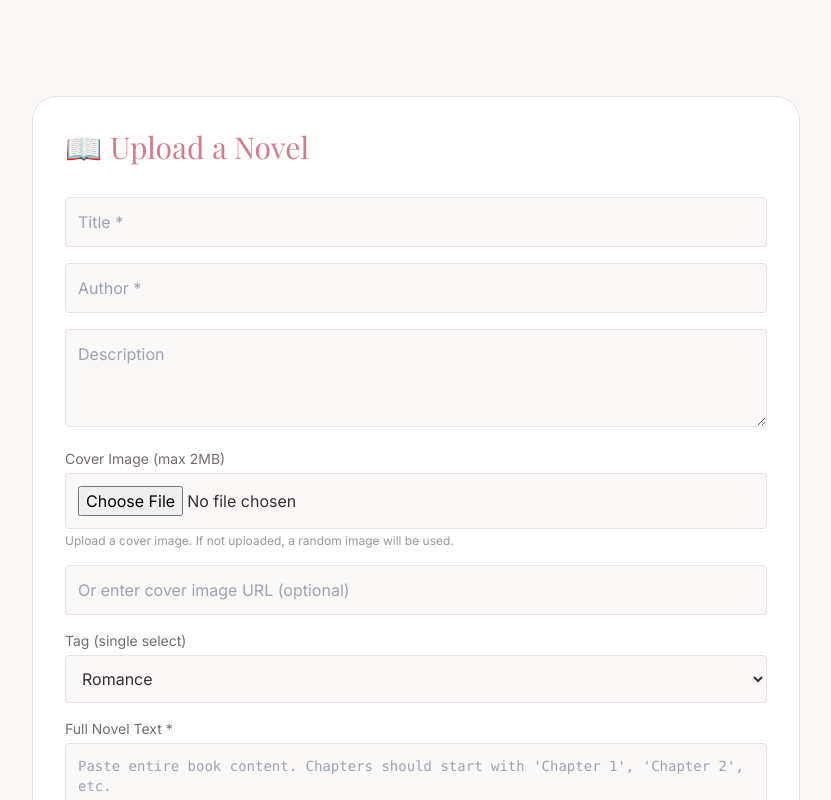
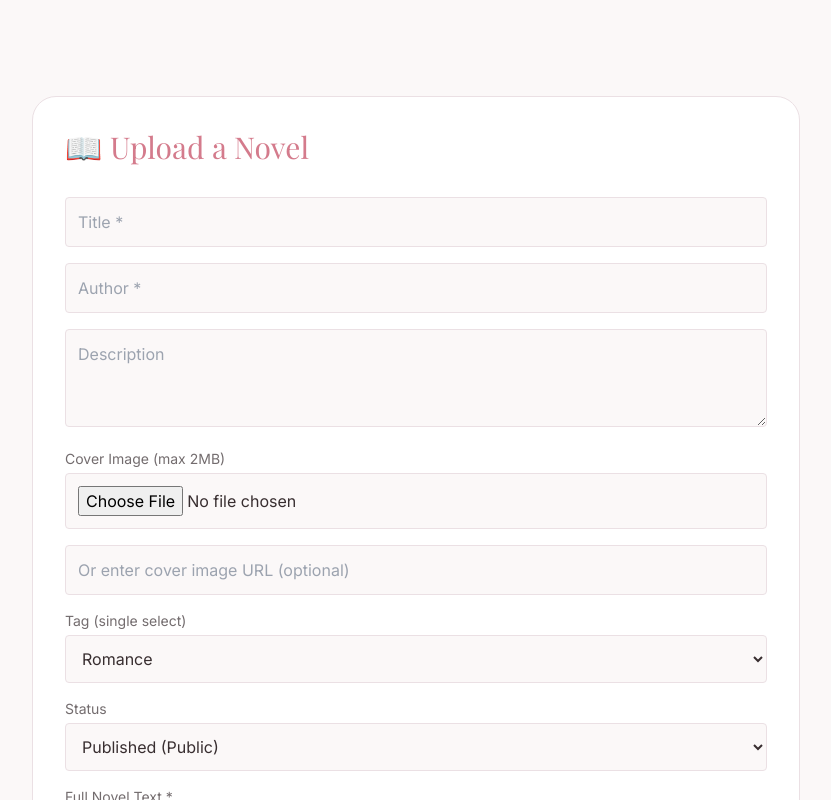
Before and after one commit to yangyifei757-dotcom/mystorysite, a Next.js app: page /admin/add-novel in a window 1280 px wide. Shown: the top 800 px of the page, without its empty margins (224-1055 px from the left). Built offline with nearby package versions, Linux system fonts and the light colour scheme; a web font is replaced by a local one.

Commit message:
Update page.tsx

```diff
--- a/app/admin/add-novel/page.tsx
+++ b/app/admin/add-novel/page.tsx
@@ -10,9 +10,10 @@ export default function AddNovelPage() {
     author: '',
     description: '',
     coverUrl: '',
-    tags: 'Romance', // 默认选中 Romance
+    tags: 'Romance',
     content: '',
     payAfterChapter: '3',
+    status: 'published', // 新增状态字段
   })
   const [coverFile, setCoverFile] = useState<File | null>(null)
   const [loading, setLoading] = useState(false)
@@ -25,7 +26,6 @@ export default function AddNovelPage() {
   const handleFileChange = (e: React.ChangeEvent<HTMLInputElement>) => {
     const file = e.target.files?.[0]
     if (file) {
-      // 限制封面大小不超过 2MB
       if (file.size > 2 * 1024 * 1024) {
         alert('Please upload an image smaller than 2MB.')
         e.target.value = ''
@@ -73,9 +73,10 @@ export default function AddNovelPage() {
           coverBase64,
           coverFileName,
           coverFileType,
-          tags: form.tags, // 单选值
+          tags: form.tags,
           content: form.content,
           payAfterChapter: parseInt(form.payAfterChapter) || 3,
+          status: form.status, // 传递状态
           password: adminPassword,
         }),
       })
@@ -105,7 +106,6 @@ export default function AddNovelPage() {
           <div>
             <label className="block text-sm mb-1 text-foreground/70">Cover Image (max 2MB)</label>
             <input type="file" accept="image/*" onChange={handleFileChange} className="w-full p-3 rounded bg-background border border-border text-foreground" />
-            <p className="text-xs text-foreground/50 mt-1">Upload a cover image. If not uploaded, a random image will be used.</p>
           </div>
           <input name="coverUrl" placeholder="Or enter cover image URL (optional)" value={form.coverUrl} onChange={handleChange} className="w-full p-3 rounded bg-background border border-border text-foreground" />
           <div>
@@ -116,6 +116,15 @@ export default function AddNovelPage() {
               <option value="Werewolf">Werewolf</option>
               <option value="Steamy">Steamy</option>
               <option value="Urban">Urban</option>
+              <option value="Mature">Mature</option> {/* 新增标签选项 */}
+            </select>
+          </div>
+          <div>
+            <label className="block text-sm mb-1 text-foreground/70">Status</label>
+            <select name="status" value={form.status} onChange={handleChange} className="w-full p-3 rounded bg-background border border-border text-foreground">
+              <option value="published">Published (Public)</option>
+              <option value="restricted">Restricted (Hidden from homepage)</option>
+              <option value="draft">Draft</option>
             </select>
           </div>
           <div>
```
